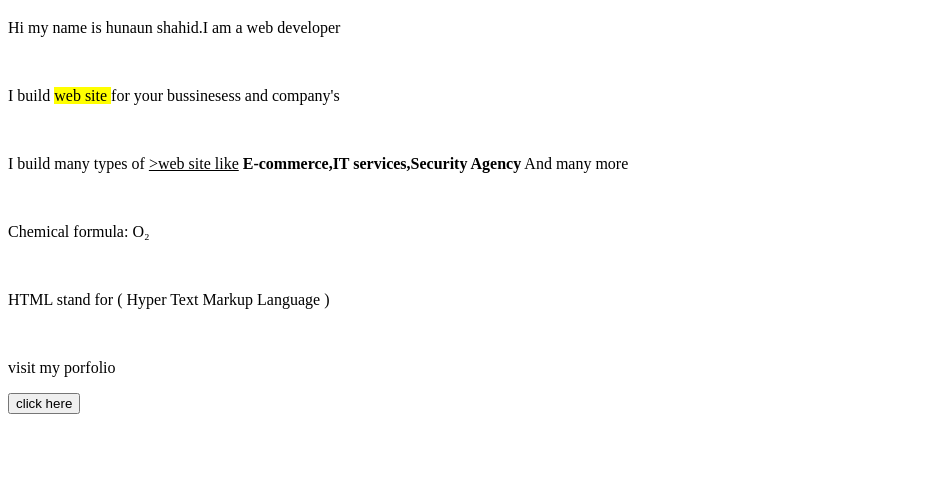
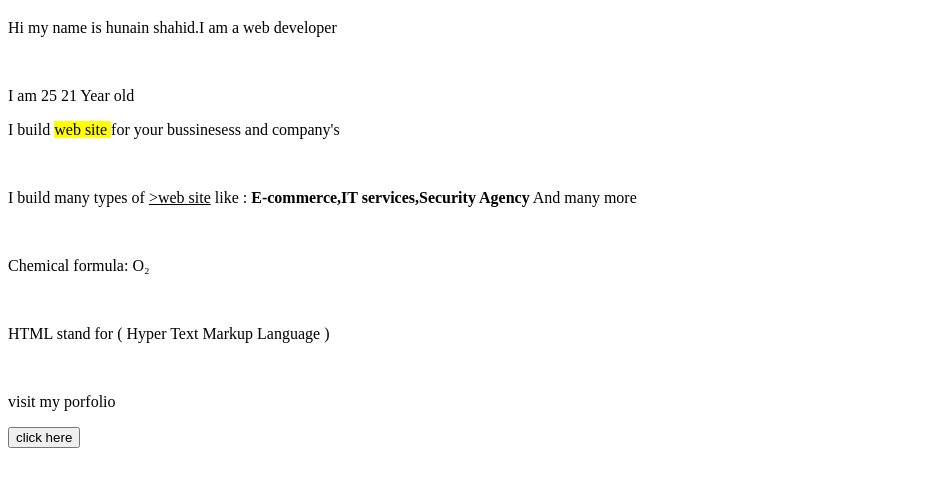
Before and after one commit to Hunain124/my-web-page, a plain HTML site: page index.html in a window 1280 px wide. Shown: the part 61-548 px from the top of the page, without its empty margins (0-926 px from the left). Drawn offline with Linux system fonts and the light colour scheme.

Commit message:
add cut sentence

```diff
--- a/index.html
+++ b/index.html
@@ -14,11 +14,12 @@
 
         </h1>
     </center>
-    <p>Hi my name is hunaun shahid.I am a web developer</p>
+    <p>Hi my name is hunain shahid.I am a web developer</p>
     <br>
-    <p>I build <mark> web site </mark> for your bussinesess and company's</p>
+    <p>I am <cut>25</cut> 21 Year old</p>
+    <p>I  build <mark> web site </mark>  for your bussinesess and company's</p>
     <br>
-    <p>I build many types of <u>>web site like</u> <b>E-commerce,IT services,Security Agency</b> And many more</p>
+    <p>I build many types of <u>>web site</u> like : <b>E-commerce,IT services,Security Agency</b> And many more</p>
     <br>
     <p>Chemical formula: O₂</p>
     <br>
```
